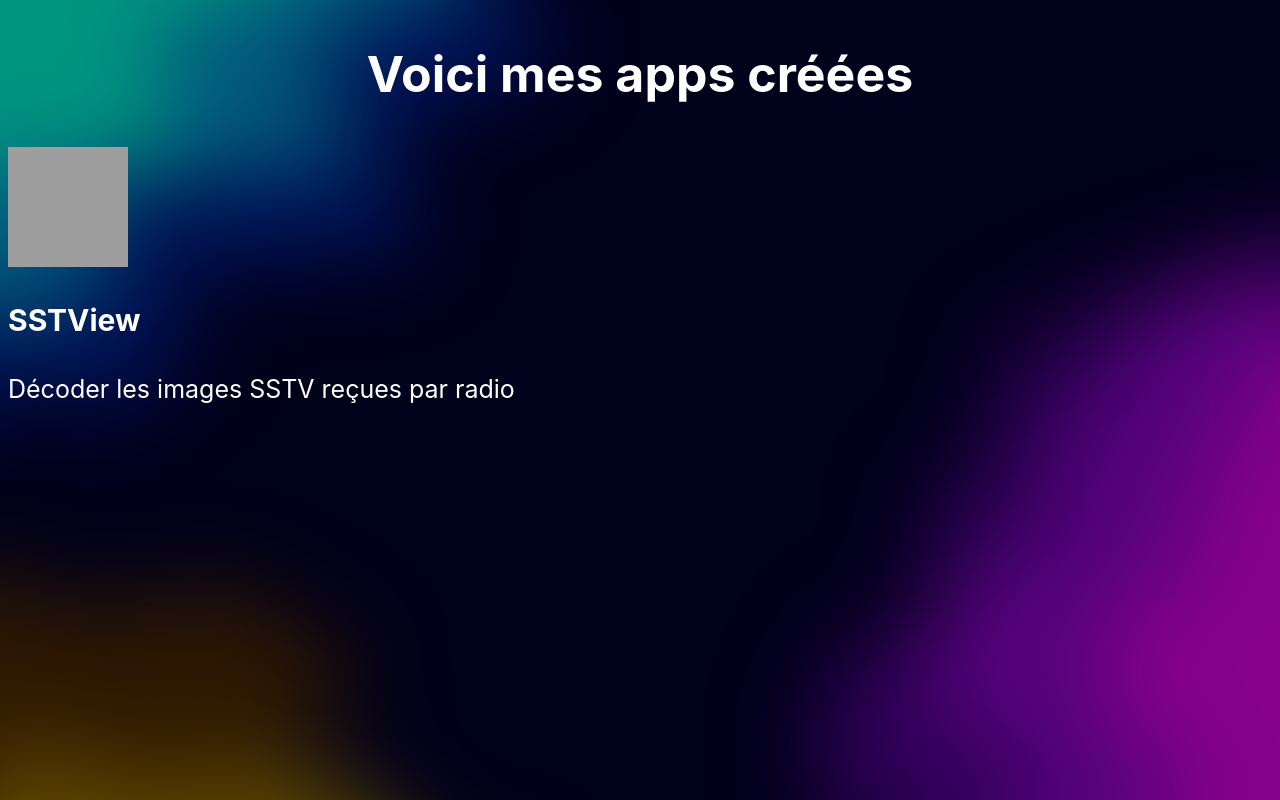
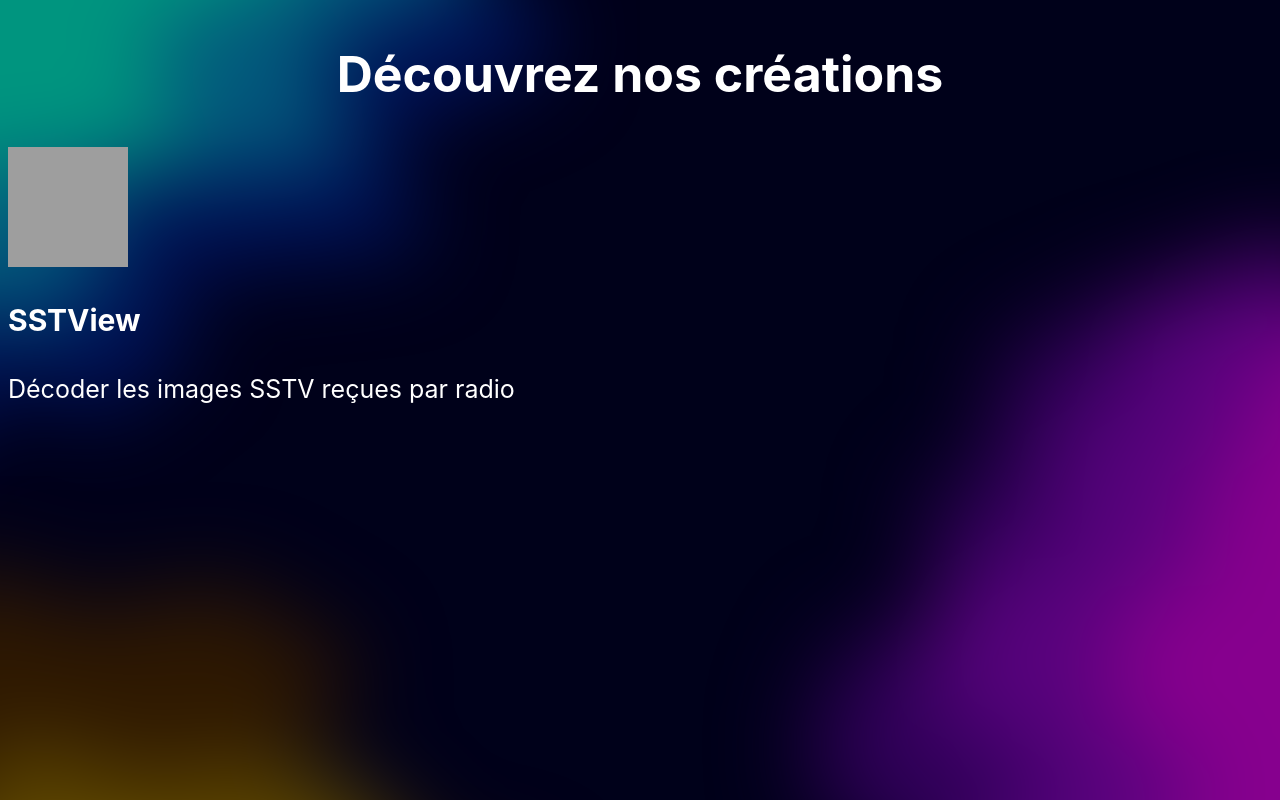
Before and after one commit to lbj-technologie/apps, a plain HTML site: page index.html in a window 1280 px wide. Drawn offline with Linux system fonts and the light colour scheme; grey boxes are pictures that could not be loaded.

Commit message:
changement de titre

```diff
--- a/index.html
+++ b/index.html
@@ -16,7 +16,7 @@
             <img class="background-yellow" src="/apps/images/background-yellow.svg" alt="">
         </div>
 
-        <h1>Voici mes apps créées</h1>
+        <h1>Découvrez nos créations</h1>
         <a href="/apps/sstview/" class="app-card">
             <img src="/apps/images/sstview.png" alt="Icône de l'application SSTView" width="120" height="120">
             <h2>SSTView</h2>
```
